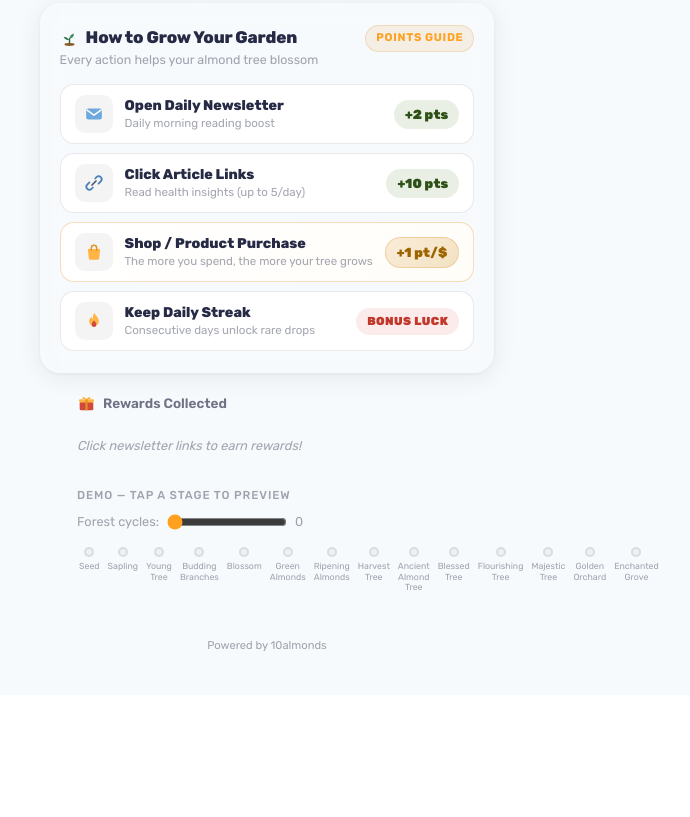
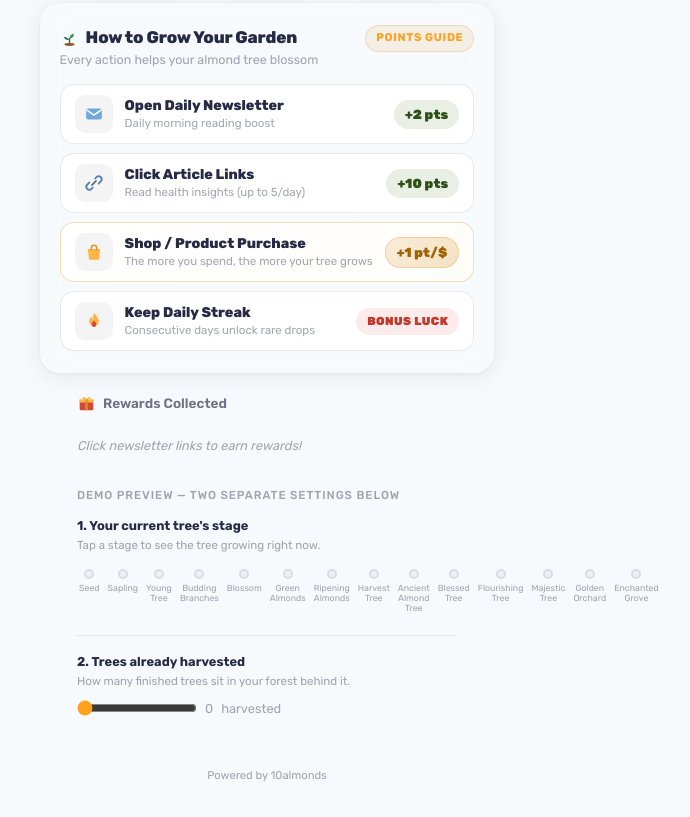
Before and after one commit to mhdhadi2005/my-daily-garden, a website: page public/index.html in a window 1280 px wide. Shown: the part 1048-1865 px from the top of the page, without its empty margins (373-1063 px from the left). Before the commit the page ends 1743 px from the top, so only its background shows below. Drawn offline with Linux system fonts and the light colour scheme; no server answers; a web font is replaced by a local one.

Commit message:
fix: label the two demo controls so nobody has to ask what they do
Explained verbally twice already, which means the UI itself wasn't doing
its job. Numbered and titled the two controls directly: "1. Your current
tree's stage" (the stage dots) and "2. Trees already harvested" (the
forest-cycles slider), each with a one-line hint underneath. Previously
one unlabeled slider sat next to a vaguely-captioned dot row with no
indication they control different things.

Co-Authored-By: Claude Sonnet 5 <noreply@anthropic.com>

```diff
--- a/public/index.html
+++ b/public/index.html
@@ -190,14 +190,24 @@
 
     <!-- Demo Stage Selector -->
     <div class="demo-controls" id="demo-controls">
-      <div class="demo-label">Demo — tap a stage to preview</div>
-      <div class="demo-forest-controls">
-        <label class="demo-forest-label">Forest cycles:
-          <input type="range" id="demo-harvests-slider" min="0" max="7" value="0" class="demo-slider">
-          <span id="demo-harvests-count">0</span>
-        </label>
+      <div class="demo-label">Demo preview — two separate settings below</div>
+
+      <div class="demo-control-block">
+        <div class="demo-control-title">1. Your current tree's stage</div>
+        <p class="demo-control-hint">Tap a stage to see the tree growing right now.</p>
+        <div class="stage-selector" id="stage-selector"></div>
       </div>
-      <div class="stage-selector" id="stage-selector"></div>
+
+      <div class="demo-control-block">
+        <div class="demo-control-title">2. Trees already harvested</div>
+        <p class="demo-control-hint">How many finished trees sit in your forest behind it.</p>
+        <div class="demo-forest-controls">
+          <label class="demo-forest-label">
+            <input type="range" id="demo-harvests-slider" min="0" max="7" value="0" class="demo-slider">
+            <span id="demo-harvests-count">0</span> harvested
+          </label>
+        </div>
+      </div>
     </div>
 
     <!-- Footer -->
--- a/public/style.css
+++ b/public/style.css
@@ -631,8 +631,33 @@ body {
   color: var(--text-muted);
   text-transform: uppercase;
   letter-spacing: 0.08em;
+  margin-bottom: 12px;
+  font-weight: 500;
+}
+
+.demo-control-block {
+  margin-bottom: 16px;
+  padding-bottom: 16px;
+  border-bottom: 1px solid var(--surface-border);
+}
+
+.demo-control-block:last-child {
+  margin-bottom: 0;
+  padding-bottom: 0;
+  border-bottom: none;
+}
+
+.demo-control-title {
+  font-size: 0.8rem;
+  font-weight: 700;
+  color: var(--text-primary);
+  margin-bottom: 2px;
+}
+
+.demo-control-hint {
+  font-size: 0.72rem;
+  color: var(--text-muted);
   margin-bottom: 8px;
-  font-weight: 500;
 }
 
 .stage-selector {
```
